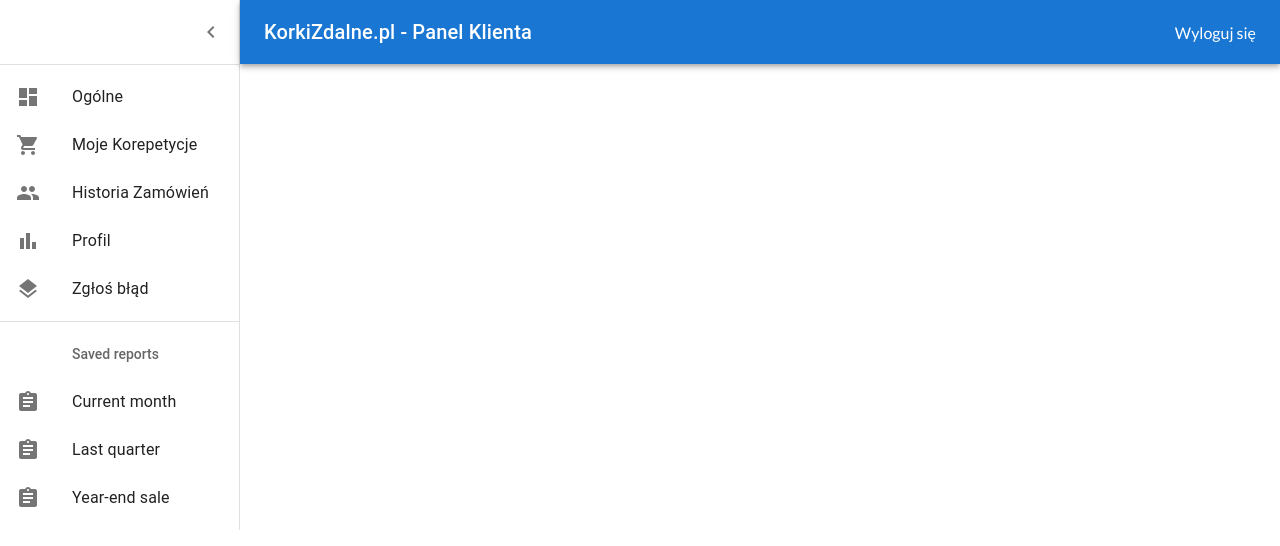
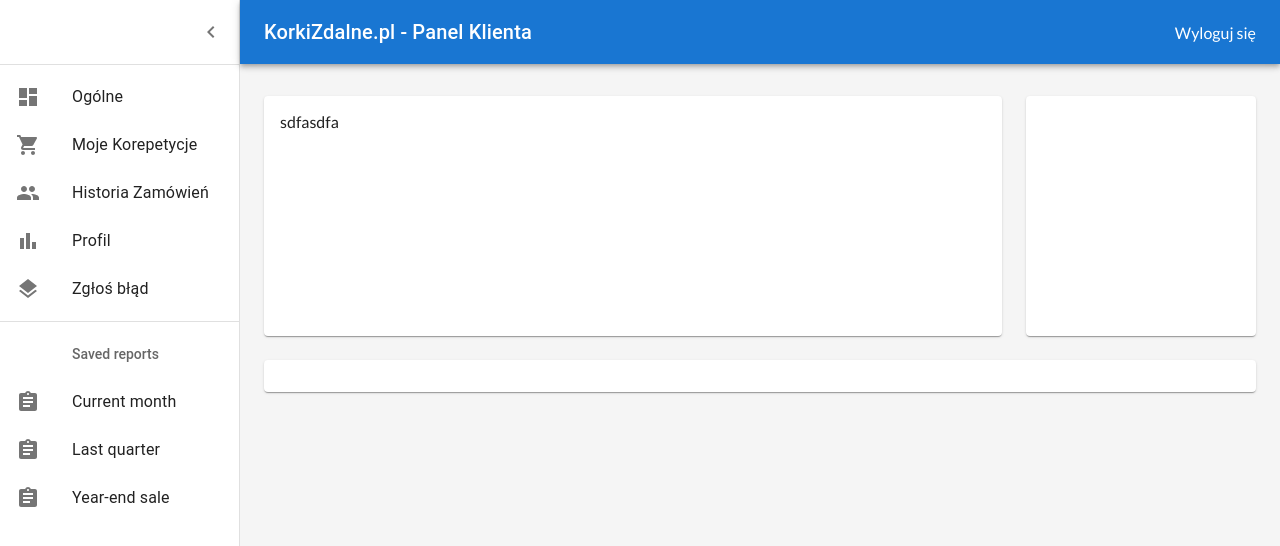
Before and after one commit to bie7u/korkizdalnefront, a React (Create React App) app: page /panel_uzytkownika in a window 1280 px wide. Shown: the top 546 px of the page. Built offline with nearby package versions, Linux system fonts and the light colour scheme.

Commit message:
Wyprowadzenie divów do prawej strony

```diff
--- a/src/App.js
+++ b/src/App.js
@@ -7,9 +7,7 @@
 function App() {
   return (
     <Router>
-
       <Routes>
-        {/* <Route path="/" exact element={<Notes />} /> */}
         <Route path="/korepetycje/:dynamicWord" element={<LandingPage />} />
         <Route path="/koszyk/" element={<CheckoutPage />} />
         <Route path="/logowanie/" element={<LoginPage />} />
--- a/src/pages/DashboardPage.jsx
+++ b/src/pages/DashboardPage.jsx
@@ -22,6 +22,7 @@
 
 
 const DashboardPage = () => {
+    const defaultTheme = createTheme();
     const drawerWidth = 240;
 
     const AppBar = styled(MuiAppBar, {
@@ -72,7 +73,8 @@
       );
     return (
 
-        <div>
+        <ThemeProvider theme={defaultTheme}>
+             <Box sx={{ display: 'flex' }}>
             <AppBar position="absolute" open={open}>
           <Toolbar
             sx={{
@@ -129,7 +131,59 @@
             {secondaryListItems}
           </List>
         </Drawer>
-        </div>
+        <Box
+          component="main"
+          sx={{
+            backgroundColor: (theme) =>
+              theme.palette.mode === 'light'
+                ? theme.palette.grey[100]
+                : theme.palette.grey[900],
+            flexGrow: 1,
+            height: '100vh',
+            overflow: 'auto',
+          }}
+        >
+          <Toolbar />
+          <Container maxWidth="lg" sx={{ mt: 4, mb: 4 }}>
+            <Grid container spacing={3}>
+              {/* Chart */}
+              <Grid item xs={12} md={8} lg={9}>
+                <Paper
+                  sx={{
+                    p: 2,
+                    display: 'flex',
+                    flexDirection: 'column',
+                    height: 240,
+                  }}
+                >
+                    sdfasdfa
+                </Paper>
+              </Grid>
+              {/* Recent Deposits */}
+              <Grid item xs={12} md={4} lg={3}>
+                <Paper
+                  sx={{
+                    p: 2,
+                    display: 'flex',
+                    flexDirection: 'column',
+                    height: 240,
+                  }}
+                >
+
+                </Paper>
+              </Grid>
+              {/* Recent Orders */}
+              <Grid item xs={12}>
+                <Paper sx={{ p: 2, display: 'flex', flexDirection: 'column' }}>
+
+                </Paper>
+              </Grid>
+            </Grid>
+
+          </Container>
+        </Box>
+        </Box>
+         </ThemeProvider>
     )
 }
 
```
